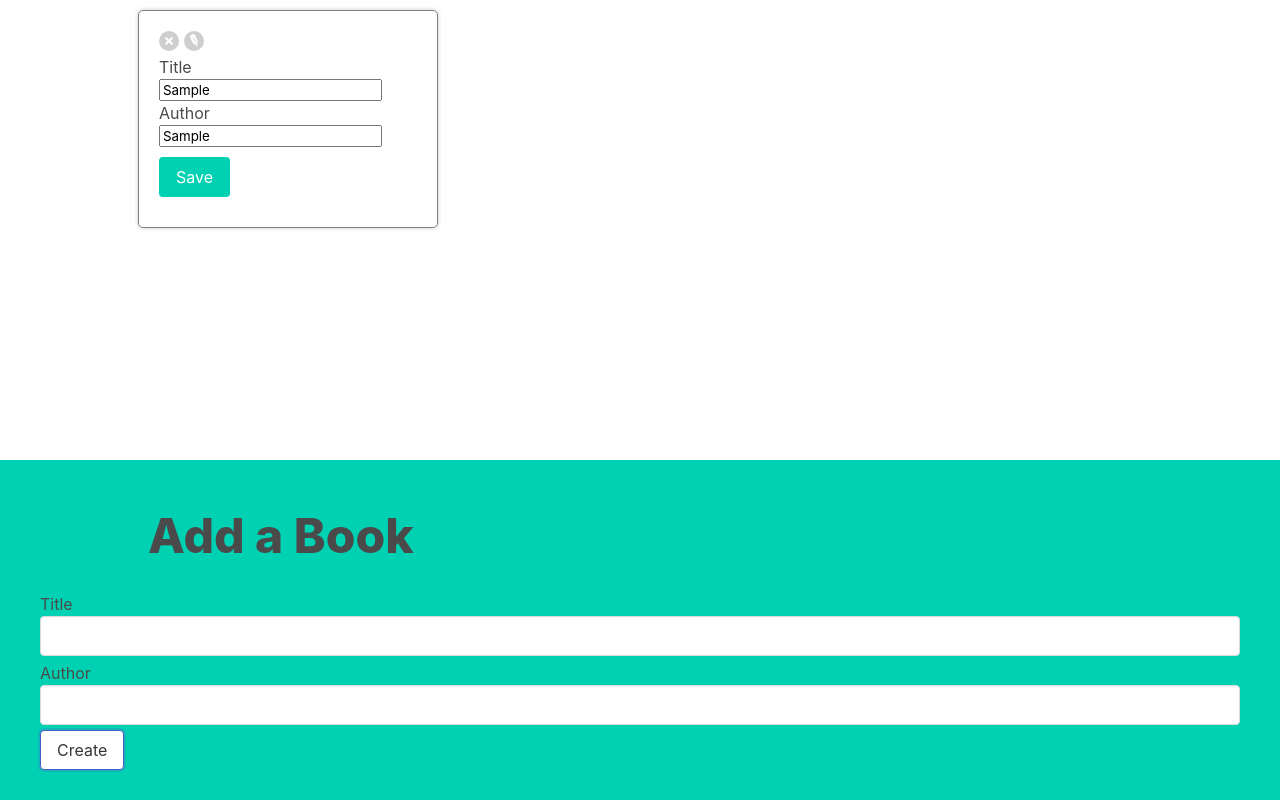
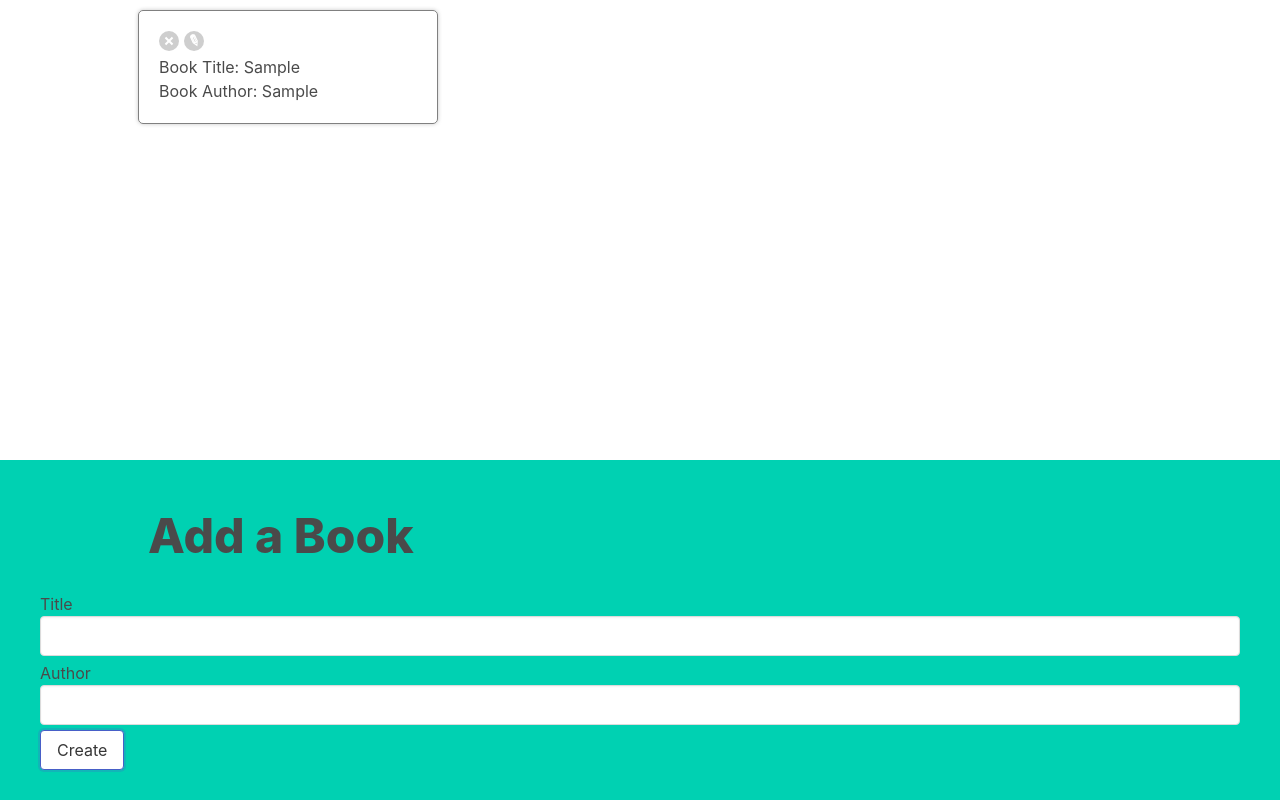
Before and after one commit to Alzubair98/books, a React (Create React App) app: page / in a window 1280 px wide. Both pictures are taken after typing "Sample", "Sample" into the empty fields and a click on the button "Create". Built offline with nearby package versions, Linux system fonts and the light colour scheme.

Commit message:
fix update bug

```diff
--- a/src/App.js
+++ b/src/App.js
@@ -10,8 +10,15 @@ function App() {
     setBooks([...books, { id: uuidv4(), title, author }]);
   };
 
-  const EditBook = (id, title, author) => {
-    console.log("the edit fuction", id, title, author);
+  const EditBook = (id, newtitle, newauthor) => {
+    setBooks(
+      books.map((book) => {
+        if (book.id === id) {
+          return { ...book, title: newtitle, author: newauthor };
+        }
+        return book;
+      })
+    );
   };
 
   const DeleteBookById = (id) => {
--- a/src/components/BookShow.js
+++ b/src/components/BookShow.js
@@ -20,7 +20,7 @@ const BookShow = ({ book, onDelete, onEdit }) => {
       <button className="edit" onClick={() => setShowEdit(!showEdit)}>
         Edit
       </button>
-      {showEdit ? (
+      {!showEdit ? (
         <div>
           <h2>Book Title: {book.title}</h2>
           <h2>Book Author: {book.author}</h2>{" "}
```
